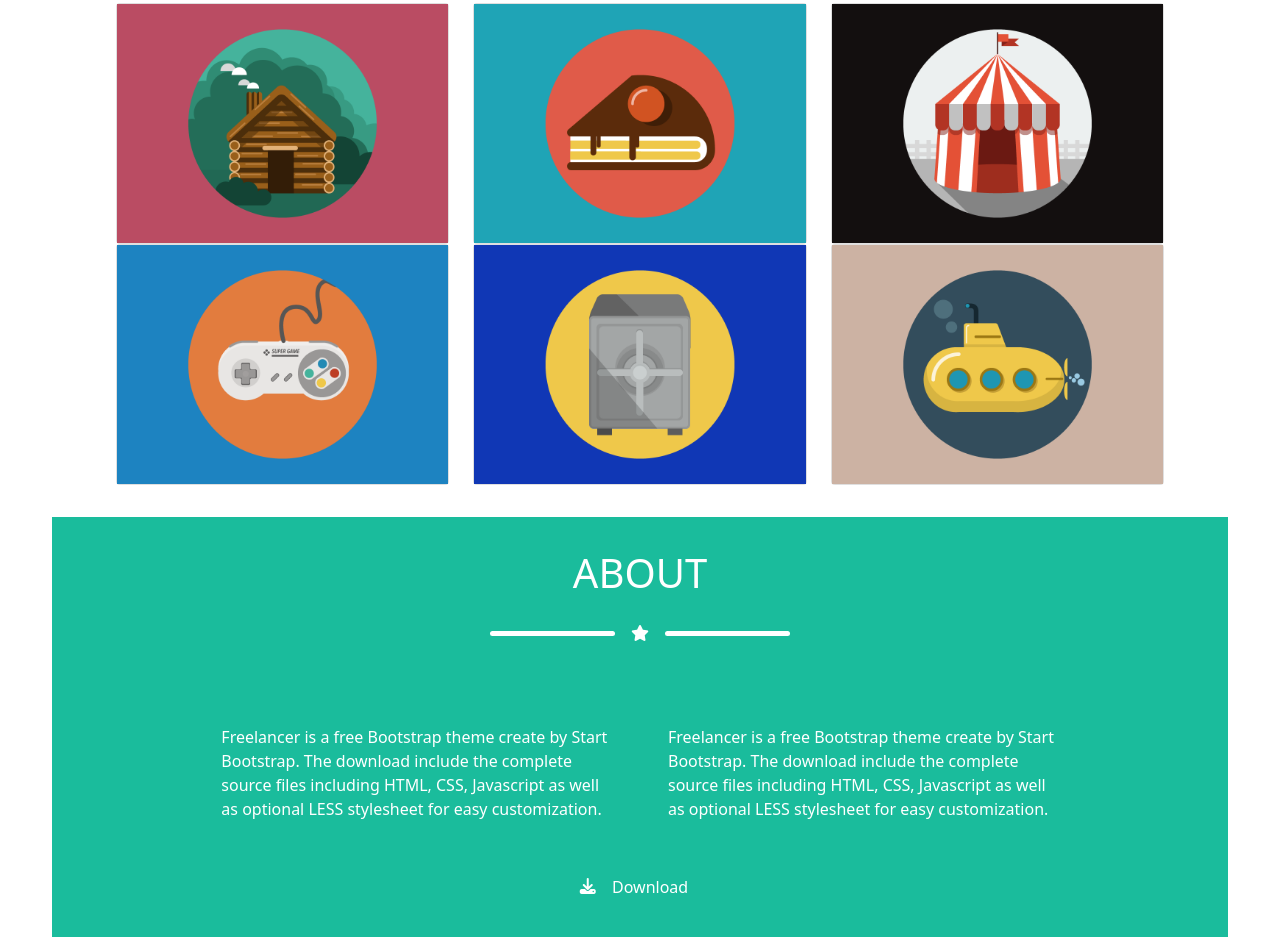
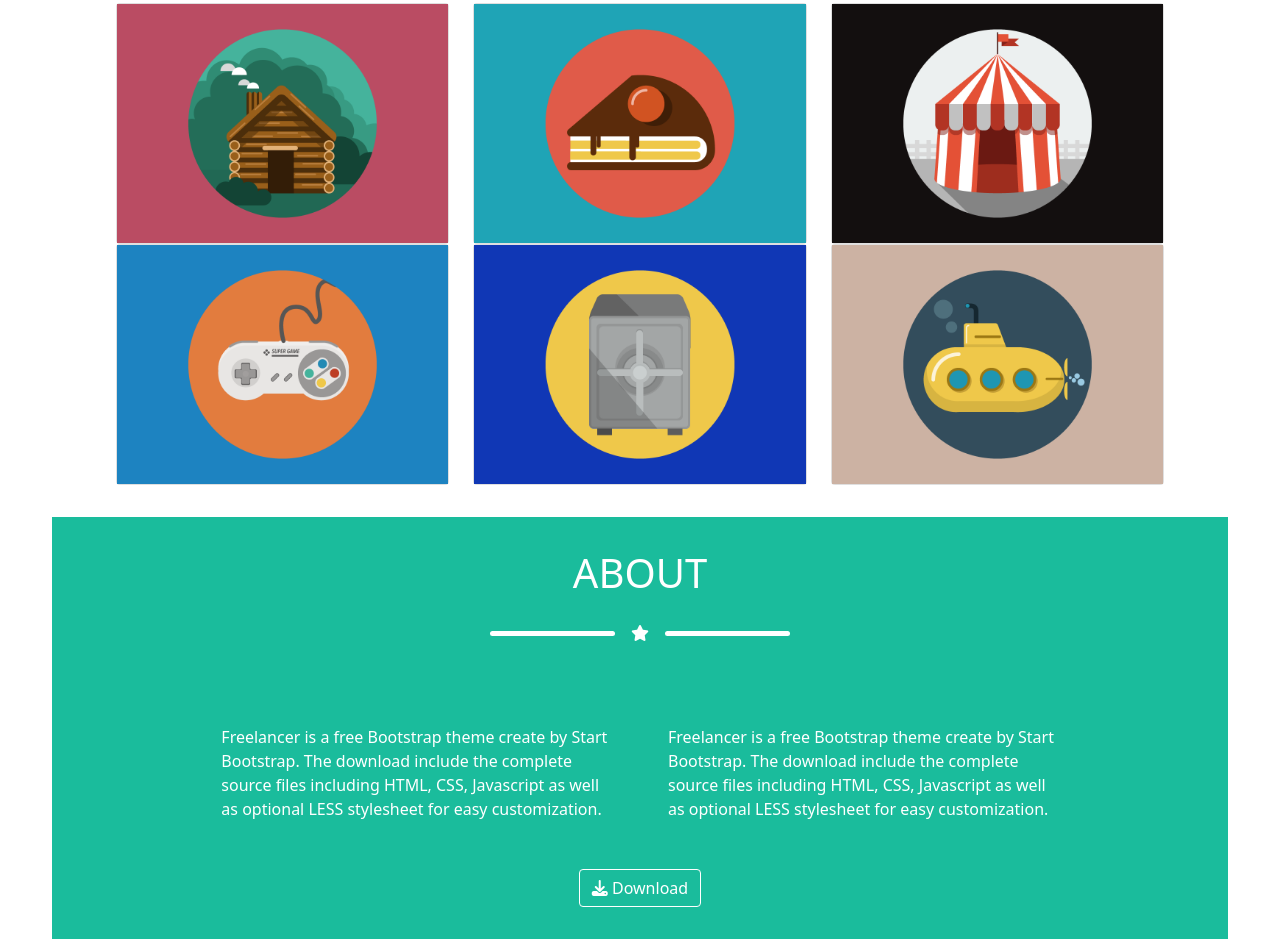
Before and after one commit to EnricoPiombini/html-css-bootstrap-freelancer, a plain HTML site: page index.html in a window 1280 px wide. Shown: the part 730-1669 px from the top of the page. Drawn offline with nearby package versions, Linux system fonts and the light colour scheme.

Commit message:
Button Download

```diff
--- a/Css/style.css
+++ b/Css/style.css
@@ -116,15 +116,10 @@
 
 .white{
     color: white;
-    border: none;
+    border-color: white;
 }
 
 .row-j-center{
     justify-content: center;
 
 }
-
-.download{
-    border: none;
-
-}
--- a/index.html
+++ b/index.html
@@ -146,8 +146,8 @@
                 </div>
             </div>
             <div class="download text-center">
-                <i class="white fa-solid fa-download"></i>
-                <button type="button" class="btn btn-outline-success white">Download</button>
+
+                <button type="button" class="btn btn-outline-success white"> <i class="white fa-solid fa-download"></i> Download</button>
             </div>
         </div>
 
```
